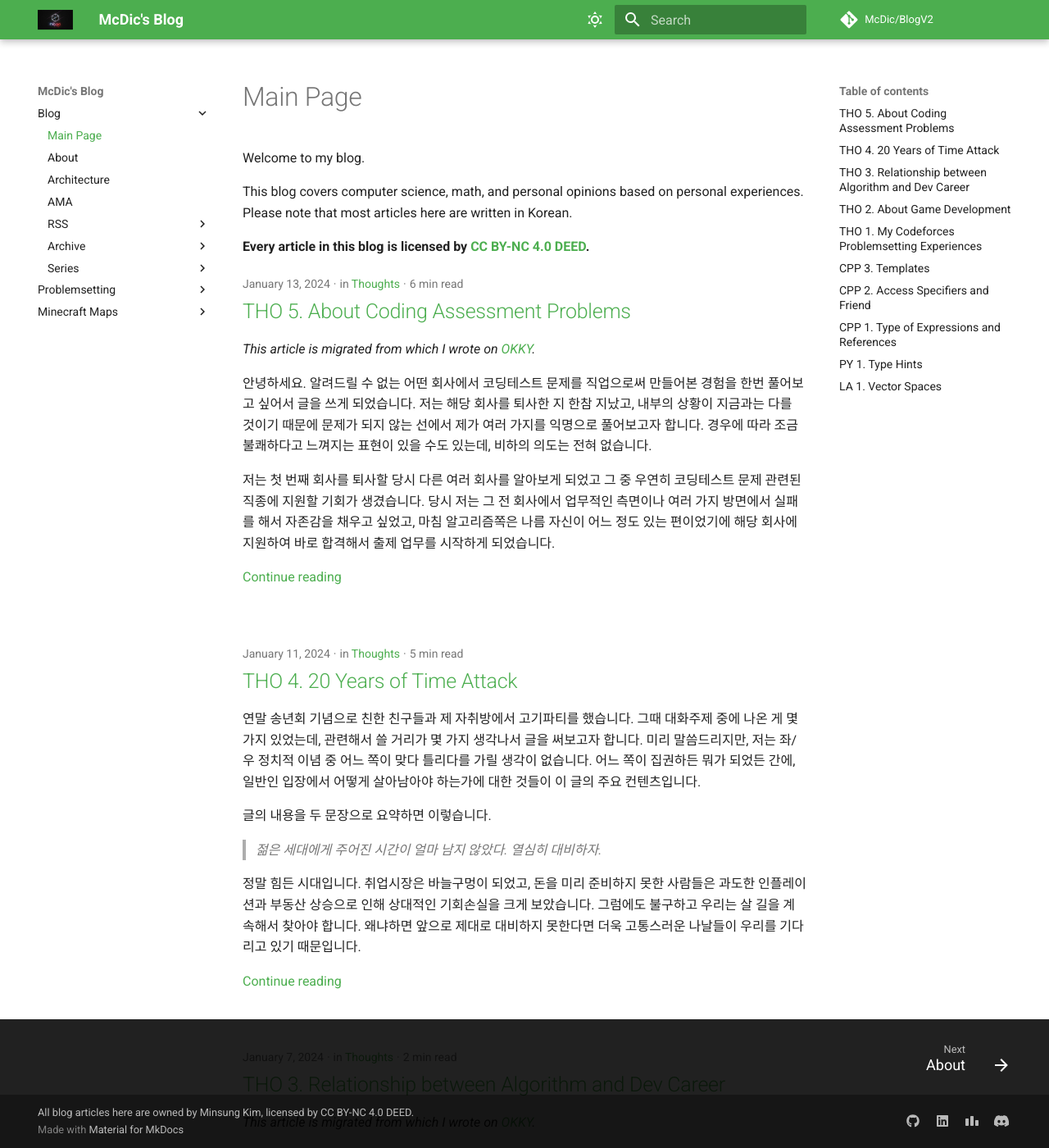
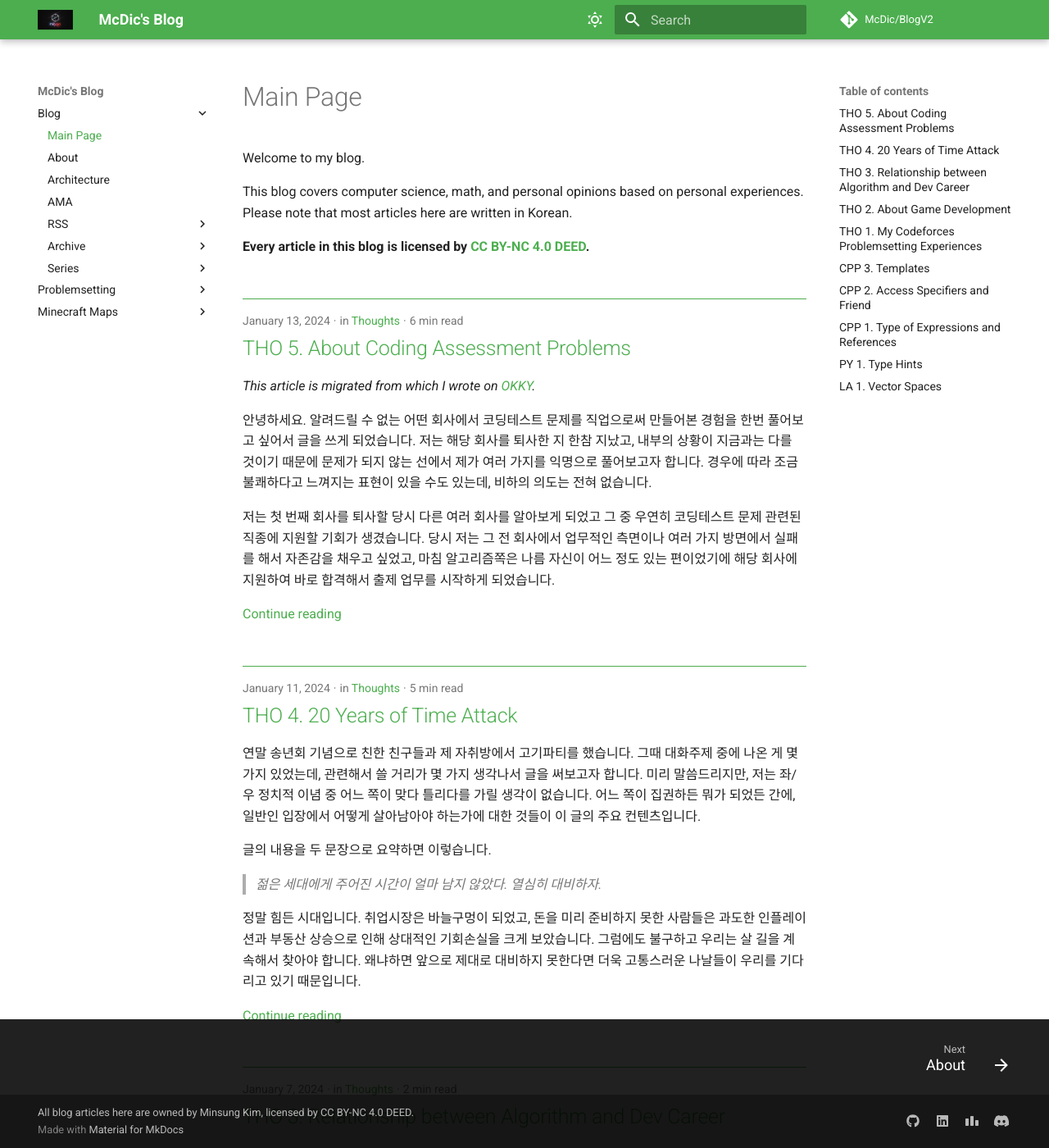
Before and after one commit to McDic/BlogV2, an MkDocs documentation site: the page built from docs/index.md, in a window 1280 px wide and 1400 px high. Shown: the whole window at 82% size. Built offline with MkDocs 1.6.1 and Material for MkDocs 9.7.7, drawn with Linux system fonts in a browser that asks for light colours; comment, search, counter and statistics services are not loaded.

Commit message:
Improved scrolling and excerpt

```diff
--- a/docs/index.md
+++ b/docs/index.md
@@ -6,3 +6,5 @@ This blog covers computer science, math, and personal opinions based on personal
 Please note that most articles here are written in Korean.
 
 **Every article in this blog is licensed by [CC BY-NC 4.0 DEED](https://creativecommons.org/licenses/by-nc/4.0/deed.en).**
+
+<hr class="md-mcdic__excerpt_divider">
--- a/docs/stylesheets/extra.css
+++ b/docs/stylesheets/extra.css
@@ -18,3 +18,19 @@
 .md-sidebar__scrollwrap {
     overflow-y: hidden;
 }
+
+
+.md-post--excerpt {
+    margin-bottom: 0;
+}
+
+.md-typeset hr.md-mcdic__excerpt_divider {
+    border-bottom: .05rem solid var(--md-typeset-a-color);
+    margin: 0;
+    margin-top: calc(2.5rem - 1px);
+    margin-bottom: 0.5rem;
+}
+
+.md-sidebar--secondary .md-nav__item .md-nav__link--active {
+    color: var(--md-default-fg-color--light);
+}
--- /dev/null
+++ b/overrides/partials/post.html
@@ -0,0 +1,62 @@
+{#-
+    Modified source from https://github.com/squidfunk/mkdocs-material/blob/ab5ccbe6b8c49dbf58a25eb066a98b243a382967/material/templates/partials/post.html
+-#}
+
+  <article class="md-post md-post--excerpt">
+    <header class="md-post__header">
+      {% if post.authors %}
+        <nav class="md-post__authors md-typeset">
+          {% for author in post.authors %}
+            <span class="md-author">
+              <img src="{{ author.avatar }}" alt="{{ author.name }}">
+            </span>
+          {% endfor %}
+        </nav>
+      {% endif %}
+      <div class="md-post__meta md-meta">
+        <ul class="md-meta__list">
+          <li class="md-meta__item">
+            <time datetime="{{ post.config.date.created }}">
+              {{- post.config.date.created | date -}}
+            </time>
+            {#- Collapse whitespace -#}
+          </li>
+          {% if post.categories %}
+            <li class="md-meta__item">
+              {{ lang.t("blog.categories.in") }}
+              {% for category in post.categories %}
+                <a href="{{ category.url | url }}" class="md-meta__link">
+                  {{- category.title -}}
+                </a>
+                {%- if loop.revindex > 1 %}, {% endif -%}
+              {% endfor -%}
+            </li>
+          {% endif %}
+          {% if post.config.readtime %}
+            {% set time = post.config.readtime %}
+            <li class="md-meta__item">
+              {% if time == 1 %}
+                {{ lang.t("readtime.one") }}
+              {% else %}
+                {{ lang.t("readtime.other") | replace("#", time) }}
+              {% endif %}
+            </li>
+          {% endif %}
+        </ul>
+        {% if post.config.draft %}
+          <span class="md-draft">
+            {{ lang.t("blog.draft") }}
+          </span>
+        {% endif %}
+      </div>
+    </header>
+    <div class="md-post__content md-typeset">
+      {{ post.content }}
+      <nav class="md-post__action">
+        <a href="{{ post.url | url }}">
+          {{ lang.t("blog.continue") }}
+        </a>
+      </nav>
+      <hr class="md-mcdic__excerpt_divider">
+    </div>
+  </article>
```
